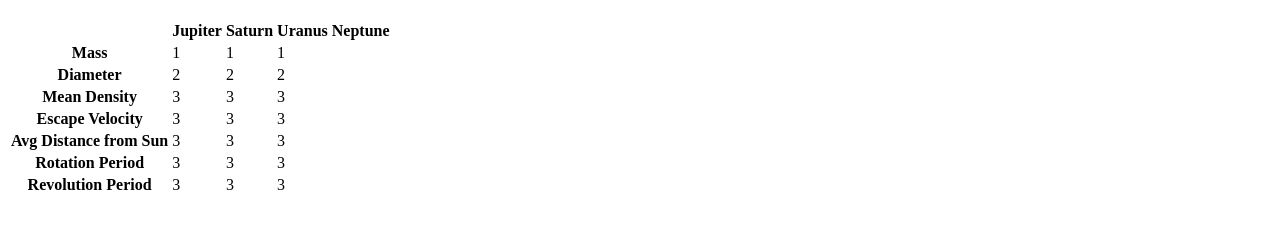
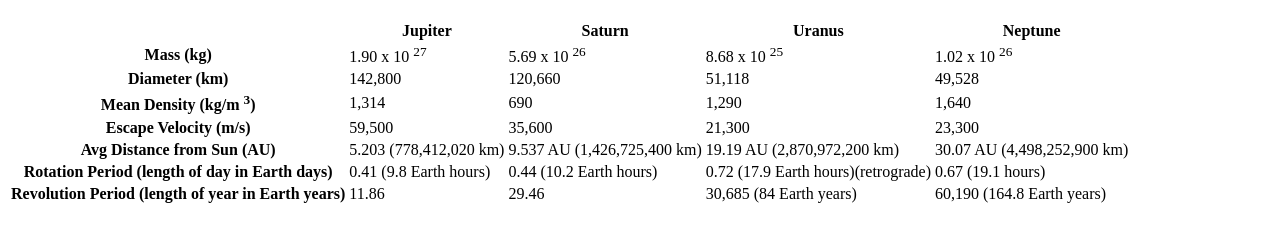
Before and after one commit to liujoanna/lab5, a plain HTML site: page index.html in a window 1280 px wide. Shown: the part 61-302 px from the top of the page. Drawn offline with Linux system fonts and the light colour scheme.

Commit message:
added table entries/info for table

```diff
--- a/index.html
+++ b/index.html
@@ -20,46 +20,53 @@
       <th scope="col">Neptune</th>
     </tr>
     <tr>
-      <th scope="row">Mass</th>
-      <td>1</td>
-      <td>1</td>
-      <td>1</td>
+      <th scope="row">Mass (kg)</th>
+      <td>1.90 x 10 <sup> 27 </sup> </td>
+      <td>5.69 x 10 <sup>26</sup></td>
+      <td>8.68 x 10 <sup>25</sup></td>
+      <td>1.02 x 10 <sup>26</sup></td>
     </tr>
     <tr>
-      <th scope="row">Diameter</th>
-      <td>2</td>
-      <td>2</td>
-      <td>2</td>
+      <th scope="row">Diameter (km)</th>
+      <td>142,800</td>
+      <td>120,660</td>
+      <td>51,118</td>
+      <td>49,528</td>
     </tr>
     <tr>
-      <th scope="row">Mean Density</th>
-      <td>3</td>
-      <td>3</td>
-      <td>3</td>
+      <th scope="row">Mean Density (kg/m <sup>3</sup>)</th>
+      <td>1,314</td>
+      <td>690</td>
+      <td>1,290</td>
+      <td>1,640</td>
     </tr>
     <tr>
-      <th scope="row">Escape Velocity</th>
-      <td>3</td>
-      <td>3</td>
-      <td>3</td>
+      <th scope="row">Escape Velocity (m/s)</th>
+      <td>59,500</td>
+      <td>35,600</td>
+      <td>21,300</td>
+      <td>23,300</td>
     </tr>
     <tr>
-      <th scope="row">Avg Distance from Sun</th>
-      <td>3</td>
-      <td>3</td>
-      <td>3</td>
+      <th scope="row">Avg Distance from Sun (AU)</th>
+      <td>5.203 (778,412,020 km)</td>
+      <td>9.537 AU (1,426,725,400 km)</td>
+      <td>19.19 AU (2,870,972,200 km)</td>
+      <td>30.07 AU (4,498,252,900 km)</td>
     </tr>
     <tr>
-      <th scope="row">Rotation Period</th>
-      <td>3</td>
-      <td>3</td>
-      <td>3</td>
+      <th scope="row">Rotation Period (length of day in Earth days)</th>
+      <td>0.41 (9.8 Earth hours)</td>
+      <td>0.44 (10.2 Earth hours)</td>
+      <td>0.72 (17.9 Earth hours)(retrograde)</td>
+      <td>0.67 (19.1 hours)</td>
     </tr>
     <tr>
-      <th scope="row">Revolution Period</th>
-      <td>3</td>
-      <td>3</td>
-      <td>3</td>
+      <th scope="row">Revolution Period (length of year in Earth years)</th>
+      <td>11.86</td>
+      <td>29.46</td>
+      <td>30,685 (84 Earth years)</td>
+      <td>60,190 (164.8 Earth years)</td>
     </tr>
   </table>
 </body>
```
